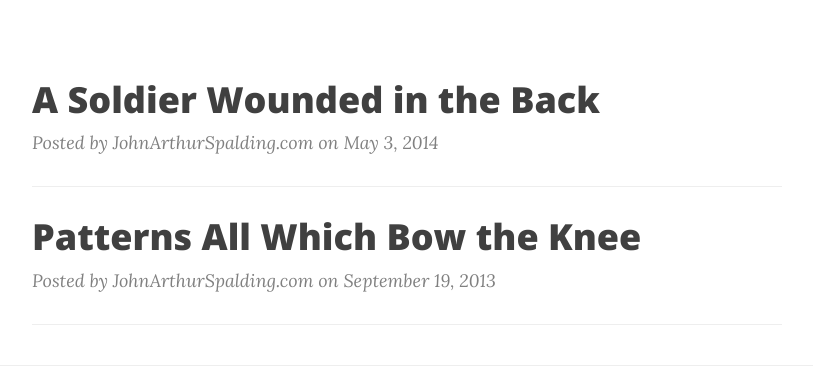
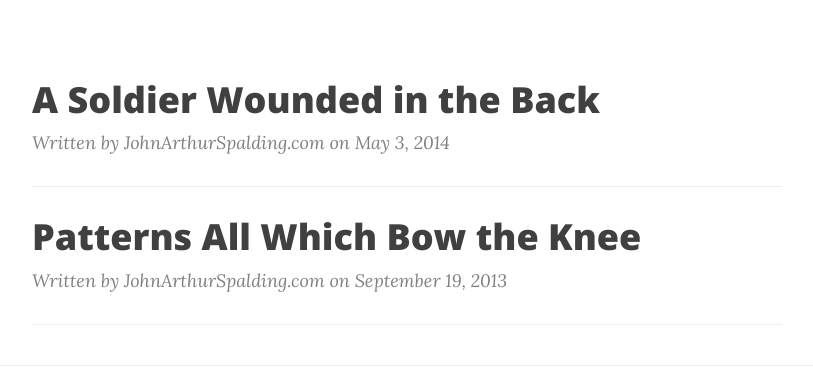
Before and after one commit to fotoetienne/johnarthurspalding, a Jekyll site: the page built from index.html, in a window 1280 px wide. Shown: the part 475-856 px from the top of the page, without its empty margins (233-1046 px from the left). Built offline with Jekyll 4.4.1, drawn with Linux system fonts in a browser that asks for light colours; nearby versions of some CDN libraries; the list of posts is cut into pages by our own code.

Commit message:
Index: Posted -> Written

```diff
--- a/index.html
+++ b/index.html
@@ -15,7 +15,7 @@
         </h3>
         {% endif %}
     </a>
-    <p class="post-meta">Posted by {% if post.author %}{{ post.author }}{% else %}{{ site.title }}{% endif %} on {{ post.date | date: "%B %-d, %Y" }}</p>
+    <p class="post-meta">Written by {% if post.author %}{{ post.author }}{% else %}{{ site.title }}{% endif %} on {{ post.date | date: "%B %-d, %Y" }}</p>
 </div>
 <hr>
 {% endfor %}
```
